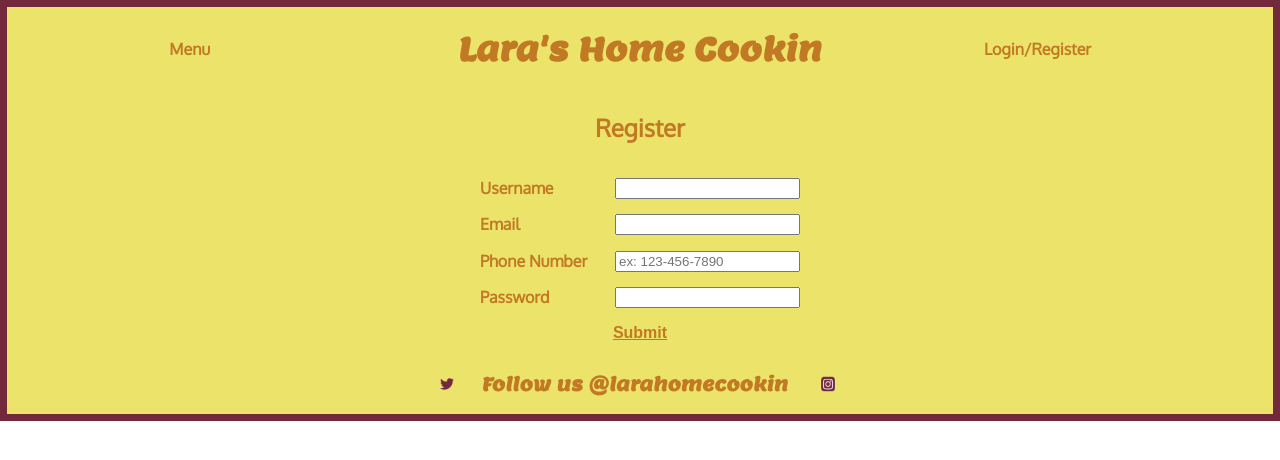
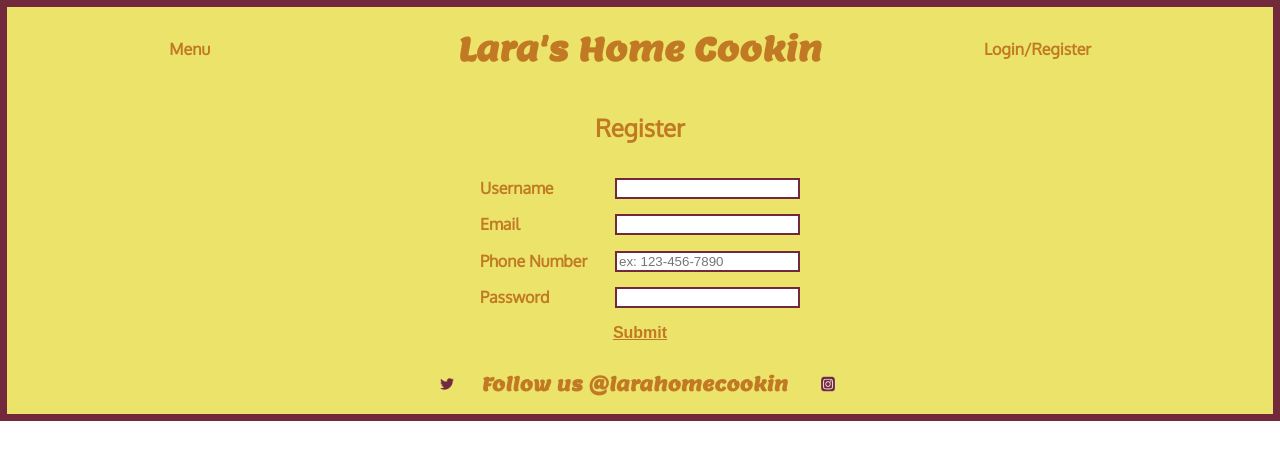
Before and after one commit to corysmith1522/home-cookin, a React (Create React App) app in the folder client/: page /register in a window 1280 px wide. Shown: the top 460 px of the page. Built offline with nearby package versions, Linux system fonts and the light colour scheme.

Commit message:
border around input boxes

```diff
--- a/client/src/screens/Login.css
+++ b/client/src/screens/Login.css
@@ -20,6 +20,7 @@
 
 .login-username-input {
   margin-left: 15%;
+  border: 2px solid #72293c
 }
 
 .login-password {
@@ -36,6 +37,7 @@
 
 .login-password-input {
   margin-left: 17%;
+  border: 2px solid #72293c
 }
 
 .login-submit {
--- a/client/src/screens/Register.css
+++ b/client/src/screens/Register.css
@@ -21,6 +21,10 @@
   font-weight: bold;
 }
 
+.register-username-input {
+  border: 2px solid #72293c
+}
+
 .register-email {
   display: flex;
   width: 25vw;
@@ -31,6 +35,10 @@
 
 .register-label-email {
   font-weight: bold;
+}
+
+.register-email-input {
+  border: 2px solid #72293c
 }
 
 .register-phone-number {
@@ -45,6 +53,10 @@
   font-weight: bold;
 }
 
+.register-phone-number-input {
+  border: 2px solid #72293c
+}
+
 .register-password {
   display: flex;
   width: 25vw;
@@ -55,7 +67,10 @@
 
 .register-label-password {
   font-weight: bold;
+}
 
+.register-password-input {
+  border: 2px solid #72293c
 }
 
 .register-submit {
```
Also changed, not shown: 1 other file (tests, documents, lock files or other folders).
